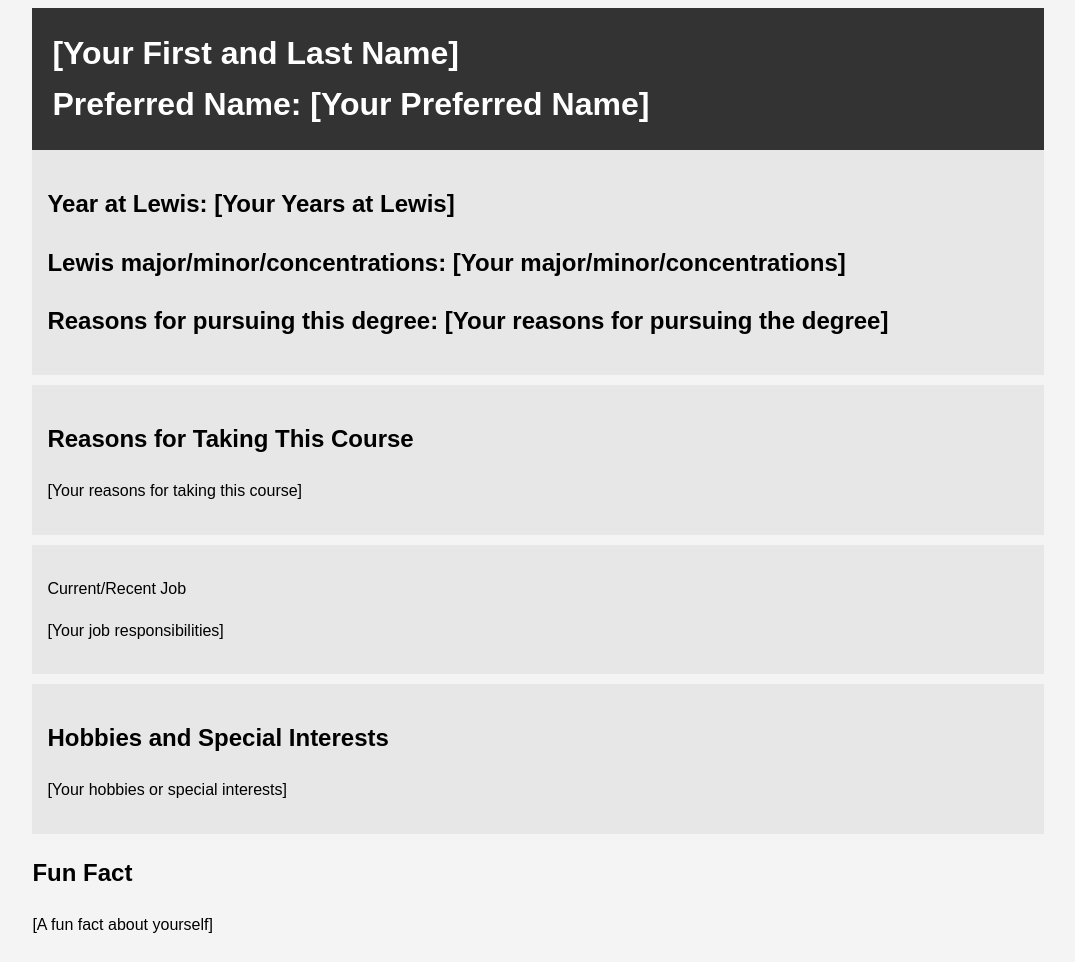
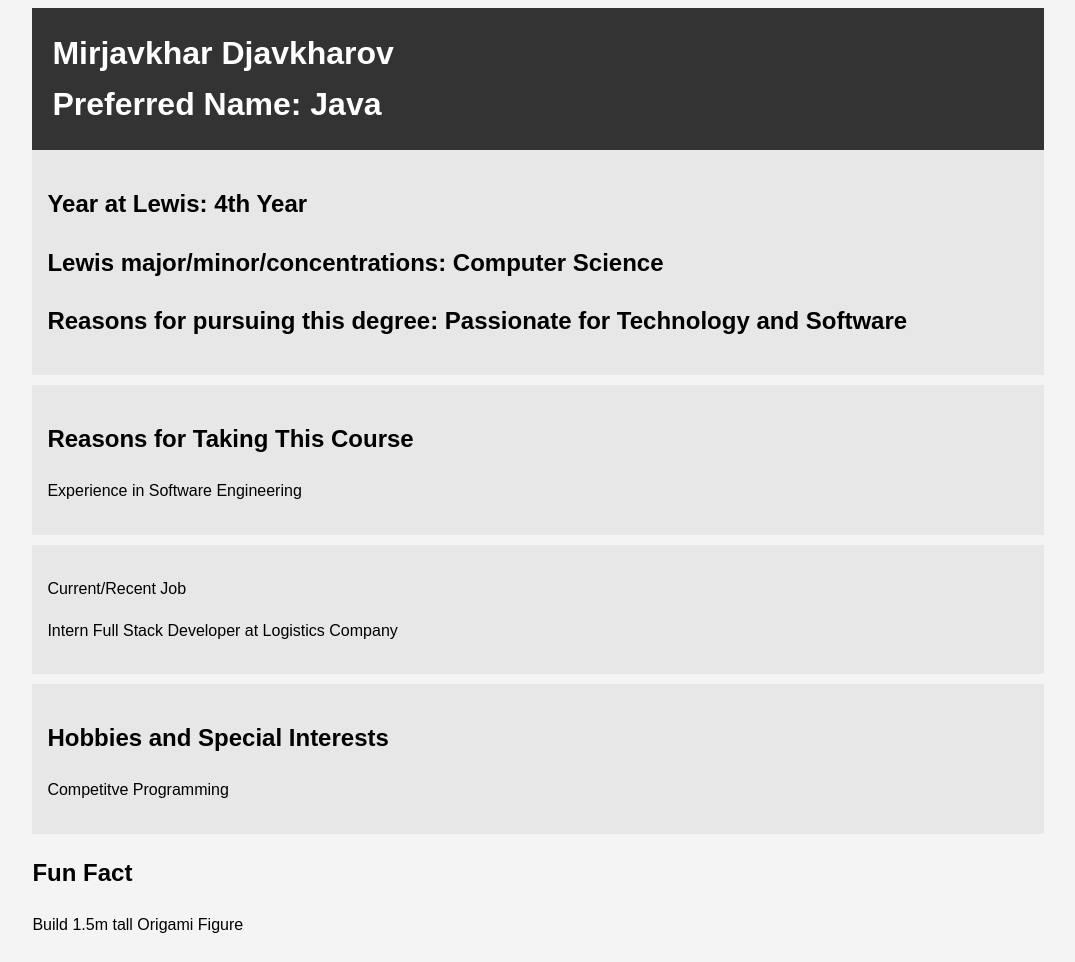
Before and after one commit to Mirjavkhar/mirjavkhar.github.io, a plain HTML site: page index.html in a window 1280 px wide. Shown: the whole page, without its empty margins (102-1177 px from the left). Drawn offline with Linux system fonts and the light colour scheme.

Commit message:
Update personal information in index.html

```diff
--- a/index.html
+++ b/index.html
@@ -31,34 +31,34 @@
 <body>
     <div class="container">
         <header class="main-info">
-            <h1>[Your First and Last Name]</h1>
-            <h1>Preferred Name: [Your Preferred Name]</h1>
+            <h1>Mirjavkhar Djavkharov</h1>
+            <h1>Preferred Name: Java</h1>
         </header>
 
         <section class="lewis">
-			<h2>Year at Lewis: [Your Years at Lewis]</h2>
-			<h2>Lewis major/minor/concentrations: [Your major/minor/concentrations]</h2>
-			<h2>Reasons for pursuing this degree: [Your reasons for pursuing the degree]</h2>
+			<h2>Year at Lewis: 4th Year</h2>
+			<h2>Lewis major/minor/concentrations: Computer Science</h2>
+			<h2>Reasons for pursuing this degree: Passionate for Technology and Software</h2>
         </section>
 
 		<section class="course">
             <h2>Reasons for Taking This Course</h2>
-            <p>[Your reasons for taking this course]</p>
+            <p>Experience in Software Engineering</p>
         </section>
 
 		<section class="job">
             <p>Current/Recent Job</p>
-			<p>[Your job responsibilities]</p>
+			<p>Intern Full Stack Developer at Logistics Company</p>
         </section>
 
         <section class="hobbies">
             <h2>Hobbies and Special Interests</h2>
-            <p>[Your hobbies or special interests]</p>
+            <p>Competitve Programming</p>
         </section>
 
         <section class="fun-fact">
             <h2>Fun Fact</h2>
-            <p>[A fun fact about yourself]</p>
+            <p>Build 1.5m tall Origami Figure</p>
         </section>
     </div>
 </body>
```
